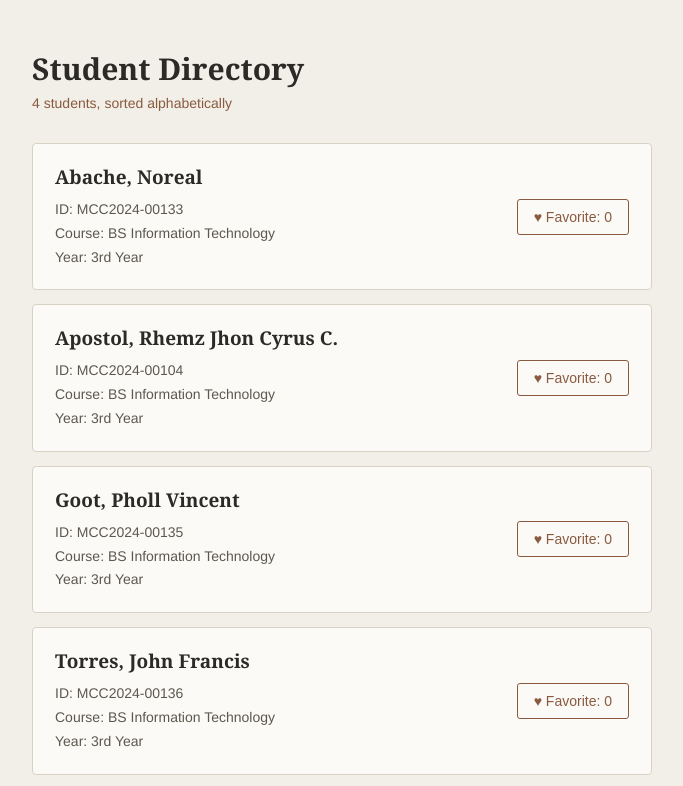
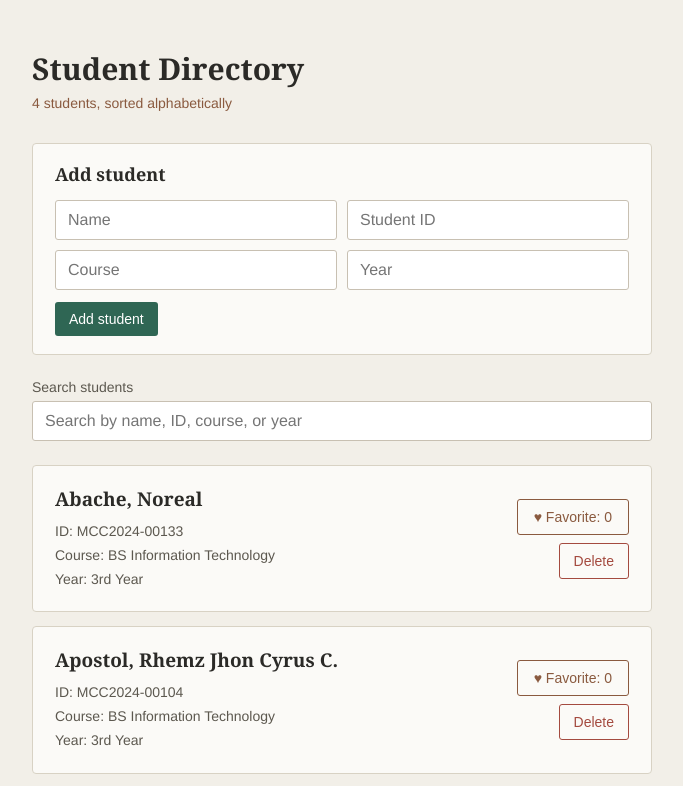
Before and after one commit to rhemzjhoncyruscapostol-source/Mini_React_Student_Directory, a React (Vite) app: page / in a window 1280 px wide. Shown: the top 786 px of the page, without its empty margins (298-981 px from the left). Built offline with nearby package versions, Linux system fonts and the light colour scheme.

Commit message:
adding and create, delete, search

```diff
--- a/src/App.jsx
+++ b/src/App.jsx
@@ -1,7 +1,8 @@
+import { useMemo, useState } from "react";
 import StudentCard from "./StudentCard.jsx";
 
 // Students sorted alphabetically by last name
-const students = [
+const initialStudents = [
   { name: "Abache, Noreal", id: "MCC2024-00133", course: "BS Information Technology", year: "3rd Year" },
   { name: "Apostol, Rhemz Jhon Cyrus C.", id: "MCC2024-00104", course: "BS Information Technology", year: "3rd Year" },
   { name: "Goot, Pholl Vincent", id: "MCC2024-00135", course: "BS Information Technology", year: "3rd Year" },
@@ -9,6 +10,50 @@ const students = [
 ];
 
 export default function App() {
+  const [students, setStudents] = useState(initialStudents);
+  const [searchTerm, setSearchTerm] = useState("");
+  const [form, setForm] = useState({ name: "", id: "", course: "", year: "" });
+
+  const filteredStudents = useMemo(() => {
+    const normalizedSearch = searchTerm.trim().toLowerCase();
+
+    return students
+      .filter((student) =>
+        [student.name, student.id, student.course, student.year]
+          .some((value) => value.toLowerCase().includes(normalizedSearch))
+      )
+      .sort((first, second) => first.name.localeCompare(second.name));
+  }, [searchTerm, students]);
+
+  function handleFormChange(event) {
+    const { name, value } = event.target;
+    setForm((currentForm) => ({ ...currentForm, [name]: value }));
+  }
+
+  function handleAddStudent(event) {
+    event.preventDefault();
+    const newStudent = {
+      ...form,
+      name: form.name.trim(),
+      id: form.id.trim(),
+      course: form.course.trim(),
+      year: form.year.trim(),
+    };
+
+    if (!newStudent.name || !newStudent.id || !newStudent.course || !newStudent.year) {
+      return;
+    }
+
+    setStudents((currentStudents) => [...currentStudents, newStudent]);
+    setForm({ name: "", id: "", course: "", year: "" });
+  }
+
+  function handleDeleteStudent(studentId) {
+    setStudents((currentStudents) =>
+      currentStudents.filter((student) => student.id !== studentId)
+    );
+  }
+
   return (
     <div className="directory">
       <div className="directory-inner">
@@ -17,16 +62,36 @@ export default function App() {
           <p>{students.length} students, sorted alphabetically</p>
         </div>
 
+        <form className="student-form" onSubmit={handleAddStudent}>
+          <h2>Add student</h2>
+          <div className="form-grid">
+            <input name="name" value={form.name} onChange={handleFormChange} placeholder="Name" aria-label="Student name" required />
+            <input name="id" value={form.id} onChange={handleFormChange} placeholder="Student ID" aria-label="Student ID" required />
+            <input name="course" value={form.course} onChange={handleFormChange} placeholder="Course" aria-label="Course" required />
+            <input name="year" value={form.year} onChange={handleFormChange} placeholder="Year" aria-label="Year" required />
+          </div>
+          <button className="add-btn" type="submit">Add student</button>
+        </form>
+
+        <label className="search-label" htmlFor="student-search">Search students</label>
+        <input
+          className="search-input"
+          id="student-search"
+          type="search"
+          value={searchTerm}
+          onChange={(event) => setSearchTerm(event.target.value)}
+          placeholder="Search by name, ID, course, or year"
+        />
+
         <div className="card-list">
-          {students.map((student) => (
+          {filteredStudents.map((student) => (
             <StudentCard
               key={student.id}
-              name={student.name}
-              id={student.id}
-              course={student.course}
-              year={student.year}
+              {...student}
+              onDelete={handleDeleteStudent}
             />
           ))}
+          {filteredStudents.length === 0 && <p className="empty-state">No students found.</p>}
         </div>
       </div>
     </div>
--- a/src/StudentCard.jsx
+++ b/src/StudentCard.jsx
@@ -1,6 +1,6 @@
 import { useState } from "react";
 
-export default function StudentCard({ name, id, course, year }) {
+export default function StudentCard({ name, id, course, year, onDelete }) {
   const [favorites, setFavorites] = useState(0);
 
   return (
@@ -14,12 +14,15 @@ export default function StudentCard({ name, id, course, year }) {
         </div>
       </div>
 
+      <div className="card-actions">
         <button
           className={`favorite-btn ${favorites > 0 ? "active" : ""}`}
           onClick={() => setFavorites(favorites + 1)}
         >
           ♥ Favorite: {favorites}
         </button>
+        <button className="delete-btn" onClick={() => onDelete(id)}>Delete</button>
+      </div>
     </div>
   );
 }
--- a/src/index.css
+++ b/src/index.css
@@ -35,6 +35,61 @@ body {
   font-size: 14px;
 }
 
+.student-form {
+  border: 1px solid #d8d2c4;
+  border-radius: 4px;
+  padding: 18px 22px;
+  margin-bottom: 24px;
+  background-color: #fbfaf7;
+}
+
+.student-form h2 {
+  margin: 0 0 14px;
+  font-family: "Georgia", serif;
+  font-size: 18px;
+  color: #2b2a27;
+}
+
+.form-grid {
+  display: grid;
+  grid-template-columns: 1fr 1fr;
+  gap: 10px;
+}
+
+.form-grid input,
+.search-input {
+  border: 1px solid #c8c0b2;
+  border-radius: 3px;
+  padding: 10px 12px;
+  font: inherit;
+  color: #2b2a27;
+  background: #fff;
+}
+
+.add-btn,
+.delete-btn {
+  border: 0;
+  border-radius: 3px;
+  padding: 9px 14px;
+  margin-top: 12px;
+  color: #fff;
+  background: #2f6654;
+  font-size: 14px;
+  cursor: pointer;
+}
+
+.search-label {
+  display: block;
+  margin-bottom: 6px;
+  color: #5c584f;
+  font-size: 14px;
+}
+
+.search-input {
+  width: 100%;
+  margin-bottom: 24px;
+}
+
 .card-list {
   display: flex;
   flex-direction: column;
@@ -50,6 +105,12 @@ body {
   justify-content: space-between;
   align-items: center;
   gap: 16px;
+}
+
+.card-actions {
+  display: flex;
+  flex-direction: column;
+  align-items: flex-end;
 }
 
 .student-card h3 {
@@ -81,3 +142,37 @@ body {
   background: #8a5a3f;
   color: #fbfaf7;
 }
+
+.delete-btn {
+  margin-top: 8px;
+  background: transparent;
+  border: 1px solid #a44a3f;
+  color: #a44a3f;
+}
+
+.empty-state {
+  color: #5c584f;
+  text-align: center;
+}
+
+@media (max-width: 520px) {
+  .form-grid {
+    grid-template-columns: 1fr;
+  }
+
+  .student-card {
+    align-items: flex-start;
+    flex-direction: column;
+  }
+
+  .card-actions {
+    align-items: flex-start;
+    flex-direction: row;
+    gap: 8px;
+  }
+
+  .delete-btn,
+  .favorite-btn {
+    margin-top: 0;
+  }
+}
```
Lines whose indentation alone changed are shown as unchanged.
